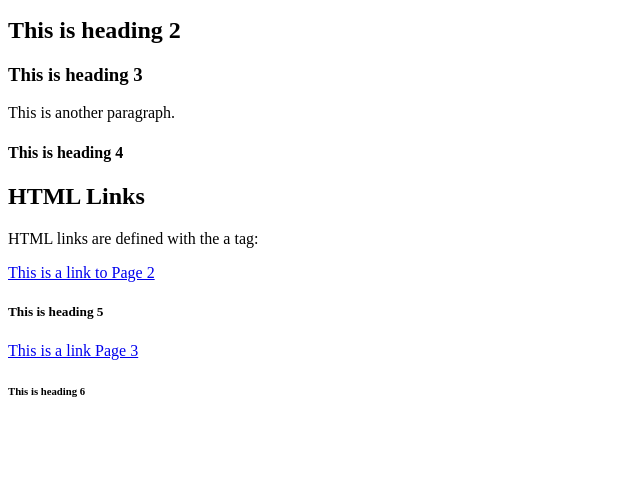
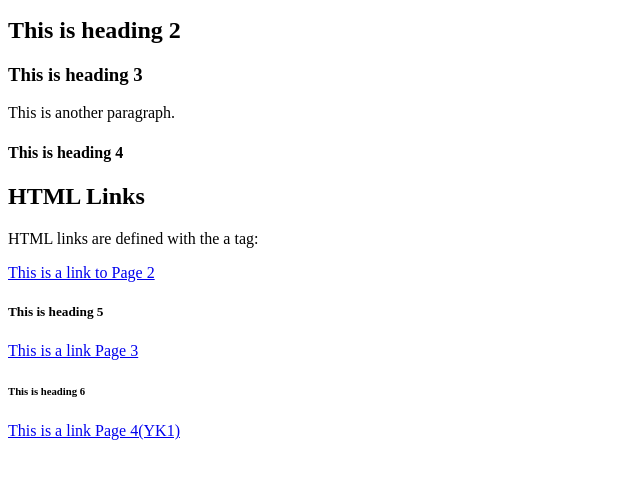
Before and after one commit to ykrishk/assign1, a plain HTML site: page index.html in a window 1280 px wide. Shown: the part 101-580 px from the top of the page, without its empty margins (0-640 px from the left). Drawn offline with Linux system fonts and the light colour scheme.

Commit message:
Update index.html

```diff
--- a/index.html
+++ b/index.html
@@ -20,5 +20,8 @@
 
 <h6>This is heading 6</h6>
 
+<a href="page4_yk1.html">This is a link Page 4(YK1)</a>
+
+
 </body>
 </html>
```
